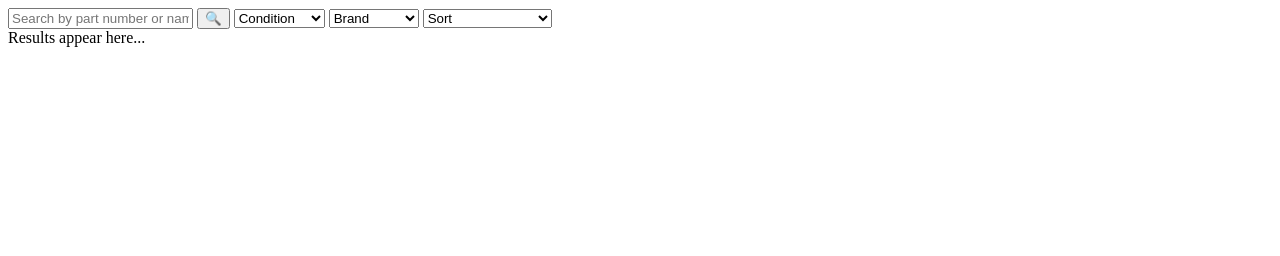
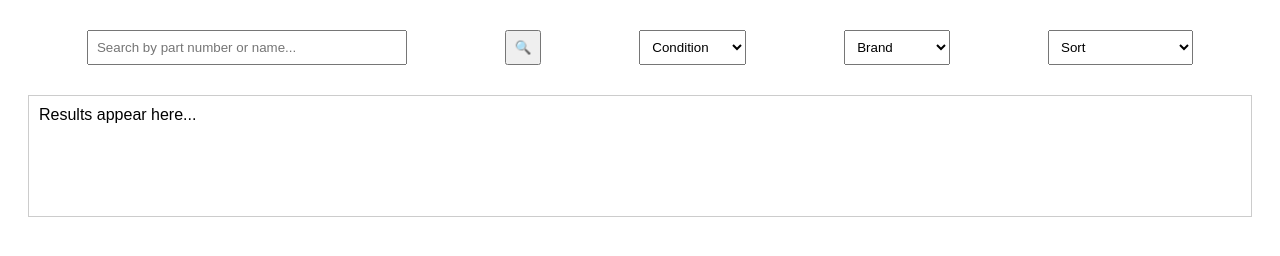
Before and after one commit to DoniyorAR/test-web, a plain HTML site: page index.html in a window 1280 px wide. Drawn offline with Linux system fonts and the light colour scheme.

Commit message:
Update index.html

```diff
--- a/index.html
+++ b/index.html
@@ -4,7 +4,40 @@
     <meta charset="UTF-8">
     <meta name="viewport" content="width=device-width, initial-scale=1.0">
     <title>Parts Search</title>
-    <link rel="stylesheet" href="styles.css">
+    <style>
+        body {
+            font-family: Arial, sans-serif;
+        }
+
+        .search-container {
+            margin: 20px;
+            padding: 10px;
+            display: flex;
+            justify-content: space-around;
+            align-items: center;
+        }
+
+        input[type="text"] {
+            padding: 8px;
+            width: 300px;
+        }
+
+        select {
+            padding: 8px;
+        }
+
+        button {
+            padding: 8px;
+            cursor: pointer;
+        }
+
+        #results {
+            margin: 20px;
+            padding: 10px;
+            border: 1px solid #ccc;
+            min-height: 100px;
+        }
+    </style>
 </head>
 <body>
     <div class="search-container">
@@ -34,6 +67,16 @@
     </div>
     <div id="results">Results appear here...</div>
 
-    <script src="script.js"></script>
+    <script>
+        function search() {
+            var input = document.getElementById('searchInput').value;
+            var condition = document.getElementById('condition').value;
+            var brand = document.getElementById('brand').value;
+            var sort = document.getElementById('sort').value;
+
+            // Displaying values in results area for demonstration purposes
+            document.getElementById('results').innerHTML = `Searching for: ${input} <br> Condition: ${condition} <br> Brand: ${brand} <br> Sort: ${sort}`;
+        }
+    </script>
 </body>
 </html>
```
